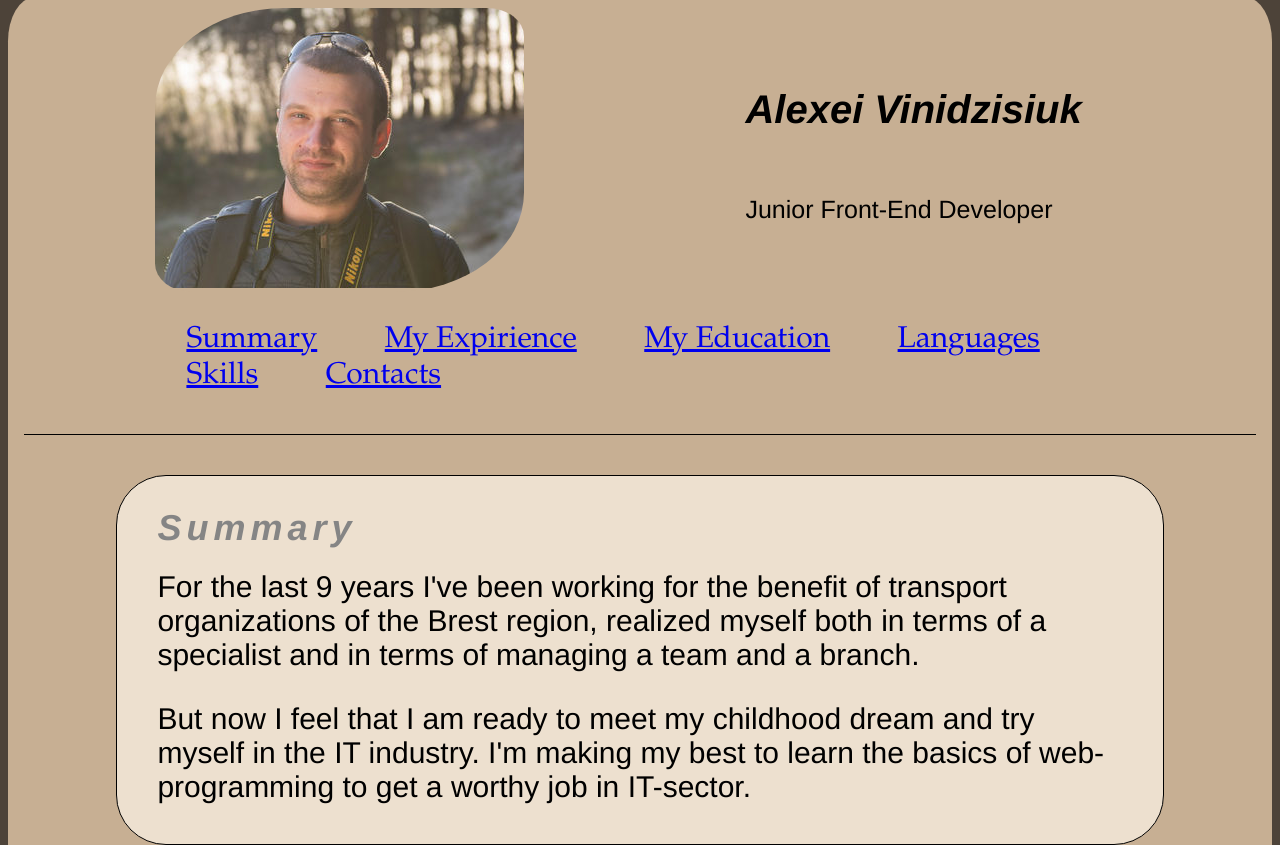
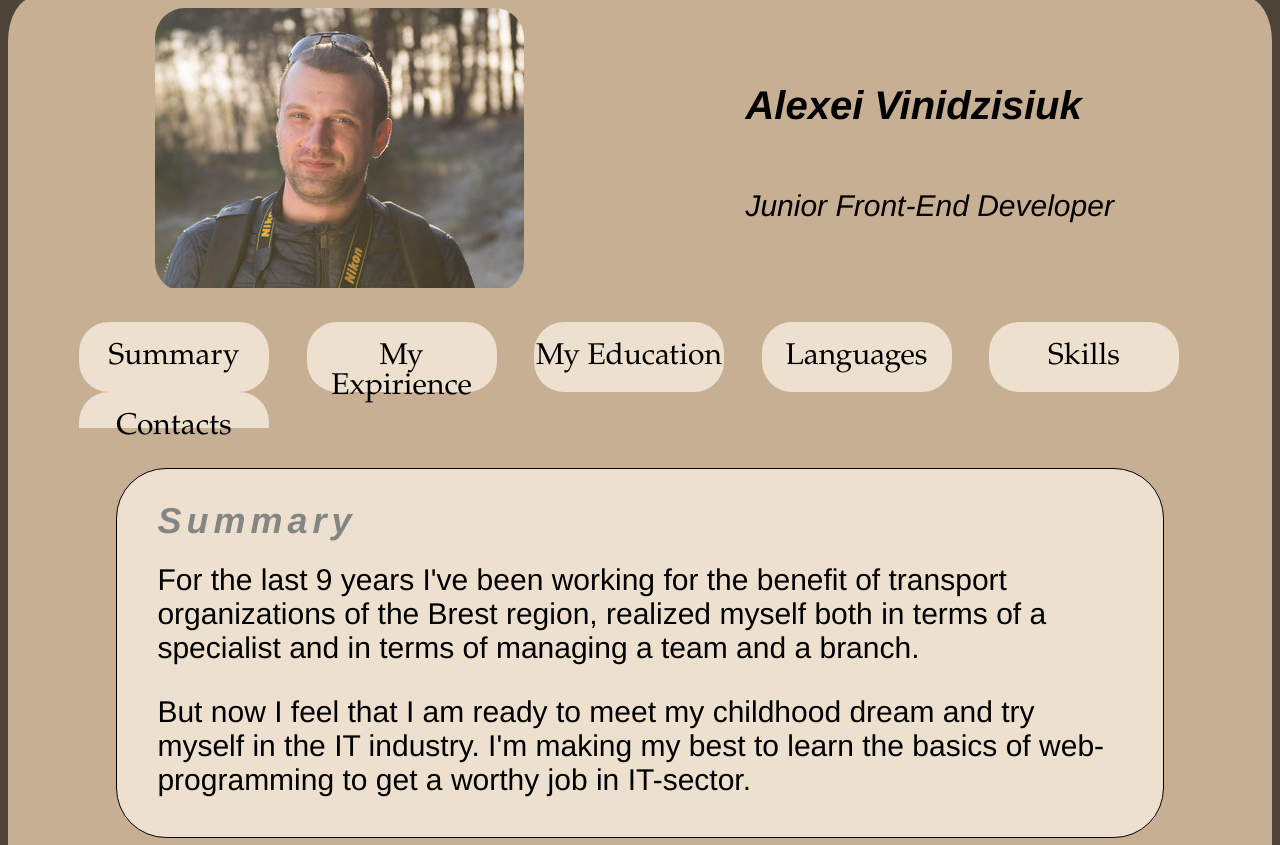
Before and after one commit to CanisMajor01/rsschool-cv-stage0, a plain HTML site: page index.html in a window 1280 px wide. Shown: the top 845 px of the page. Drawn offline with Linux system fonts and the light colour scheme.

Commit message:
feat: menu links like buttons

```diff
--- a/styles.css
+++ b/styles.css
@@ -49,10 +49,11 @@ h2 {
     justify-content: space-around;
     border-bottom: 1px solid black;
     padding-bottom: 10px;
+    height: 430px;
 }
 
 .header__img{
-    border-radius: 35% 10%;
+    border-radius: 30px;
     overflow: hidden;
     margin: 10px 0 0 20px;
     width: 30%;
@@ -60,7 +61,8 @@ h2 {
 
 .header__text {
     display: flex;
-    font-size: 25px;
+    font-size: 30px;
+    font-style: italic;
     flex-wrap: wrap;
     width: 400px;
     height: 200px;
@@ -70,15 +72,38 @@ h2 {
 
 .header__menu {
     font-size: 30px;
-    width: 85%;
+    width: 100%;
+    margin: 0;
     font-family: Garamond;
+    line-height: 15px;
+    display: flex;
+    justify-content: center;
 }
 
-ul#menu li {
-    display:inline;
-    padding: 0 30px;
+#menu > li {
+    display: inline-flex;
+    justify-content: space-between;
+    align-items: center;
+    height: 70px;
+    width: 190px;
+    margin: 0 15px;
+    list-style: none;
+    background-color: #ede0cf;
+    border-radius: 30px;
+    line-height: 30px;
 }
 
+#menu > li > a {
+    text-decoration: none;
+    color: black;
+    display: block;
+    margin: 0 auto;
+    width: 100%;
+    height: 100%;
+    text-align: center;
+    position: relative;
+    top: 20px;
+}
 
 .header__text_name{
     font-size: 40px;
@@ -93,9 +118,7 @@ ul#menu li {
     flex-direction: row;
     flex-wrap: wrap;
     flex: 1 1 auto;
-
     align-content: flex-start;
-
     margin: 0 0 0 0;
 }
 
@@ -140,17 +163,9 @@ code {
 
 .footer_misc {
     justify-content: space-between;
-
-
 }
 
 .footer > .footer_misc > a {
     align-self: flex-end;
     justify-content: end;
 }
-
-
-.footer > .footer_misc > time{
-
-    justify-content: flex-start;
-}
```
